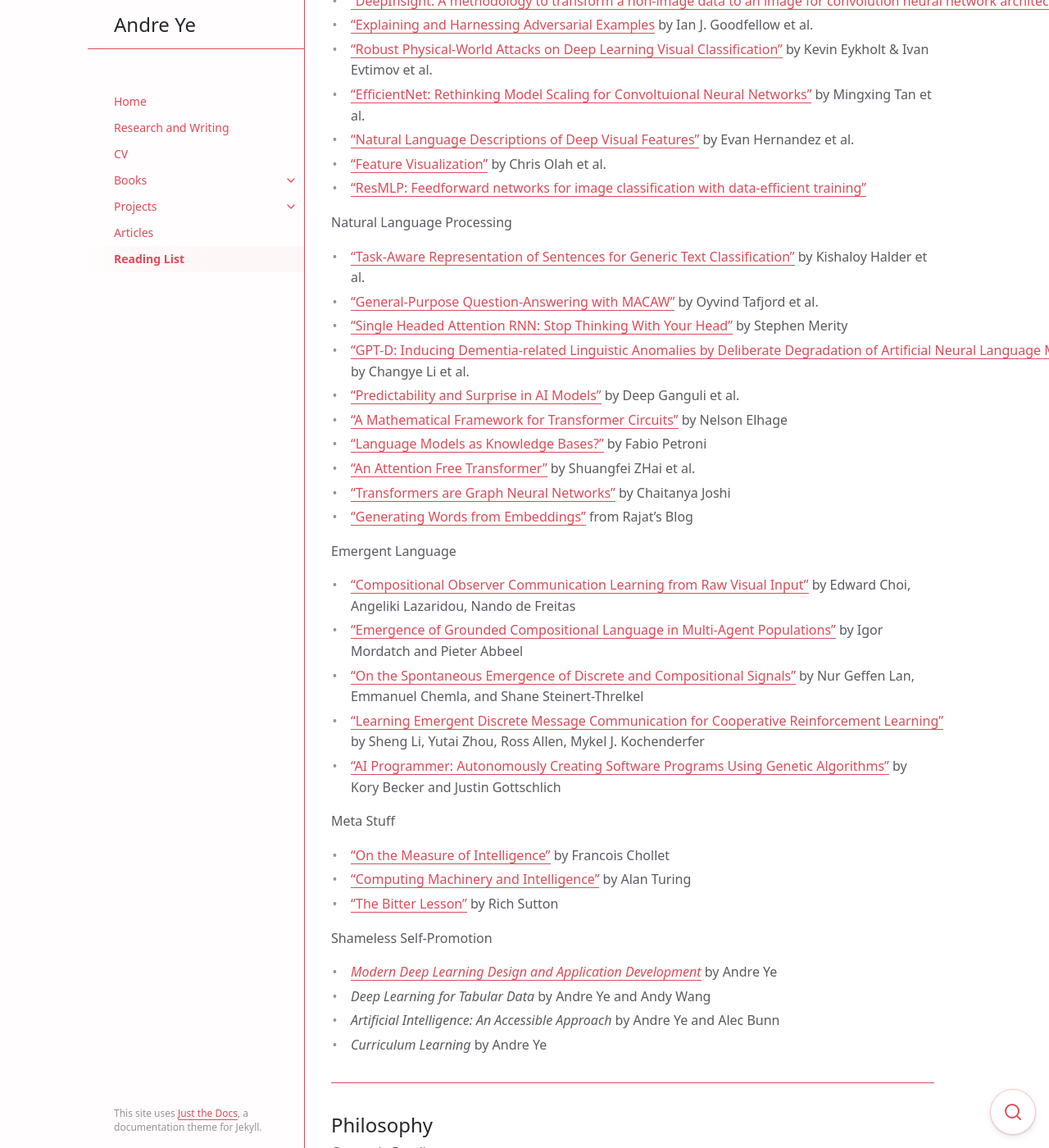
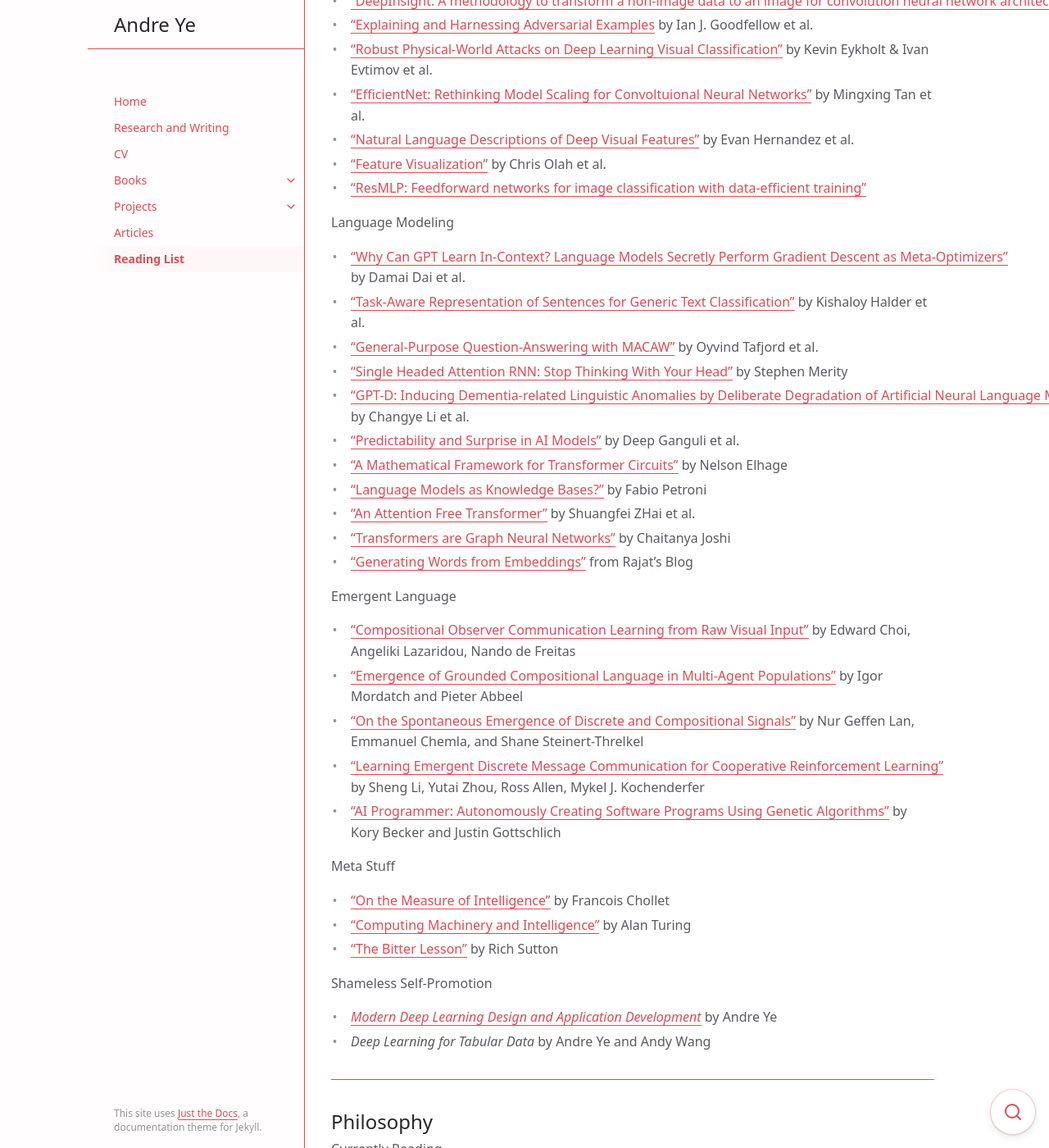
Before and after one commit to andre-ye/andre-ye.github.io-retired, a Jekyll site: the page built from docs/reading-list.md, in a window 1280 px wide and 1400 px high, scrolled down 1243 px. Shown: the whole window at 82% size. Built offline with Jekyll 4.4.1, drawn with Linux system fonts in a browser that asks for light colours; nearby versions of some CDN libraries; some of the changed text lies outside the part shown.

Commit message:
Update reading-list.md

```diff
--- a/docs/reading-list.md
+++ b/docs/reading-list.md
@@ -8,7 +8,7 @@ permalink: /reading-list
 
 # Reading List
 
-A growing collection of papers, articles, books, literature, and poetry I recommend[^1]
+A growing collection of papers, articles, books, literature I enjoy & recommend[^1]
 {: .fs-6 .fw-300 }
 
 By topic: [Deep Learning](#deep-learning), [Philosophy](#philosophy), [Fiction](#fiction), [Film](#film)
@@ -51,7 +51,8 @@ Computer Vision
 - ["Feature Visualization"](https://distill.pub/2017/feature-visualization/){:target="_blank"} by Chris Olah et al.
 - ["ResMLP: Feedforward networks for image classification with data-efficient training"](https://arxiv.org/abs/2105.03404){:target="_blank"}
 
-Natural Language Processing
+Language Modeling
+- ["Why Can GPT Learn In-Context? Language Models Secretly Perform Gradient Descent as Meta-Optimizers"](https://arxiv.org/pdf/2212.10559.pdf){:target="_blank"} by Damai Dai et al.
 - ["Task-Aware Representation of Sentences for Generic Text Classification"](https://kishaloyhalder.github.io/pdfs/tars_coling2020.pdf){:target="_blank"} by Kishaloy Halder et al.
 - ["General-Purpose Question-Answering with MACAW"](https://arxiv.org/pdf/2109.02593.pdf){:target="_blank"} by Oyvind Tafjord et al.
 - ["Single Headed Attention RNN: Stop Thinking With Your Head"](https://arxiv.org/abs/1911.11423){:target="_blank"} by Stephen Merity
@@ -78,8 +79,7 @@ Meta Stuff
 Shameless Self-Promotion
 - [*Modern Deep Learning Design and Application Development*](https://link.springer.com/book/10.1007/978-1-4842-7413-2){:target="_blank"} by Andre Ye
 - *Deep Learning for Tabular Data* by Andre Ye and Andy Wang
-- *Artificial Intelligence: An Accessible Approach* by Andre Ye and Alec Bunn
-- *Curriculum Learning* by Andre Ye
+
 
 ---
 
```
